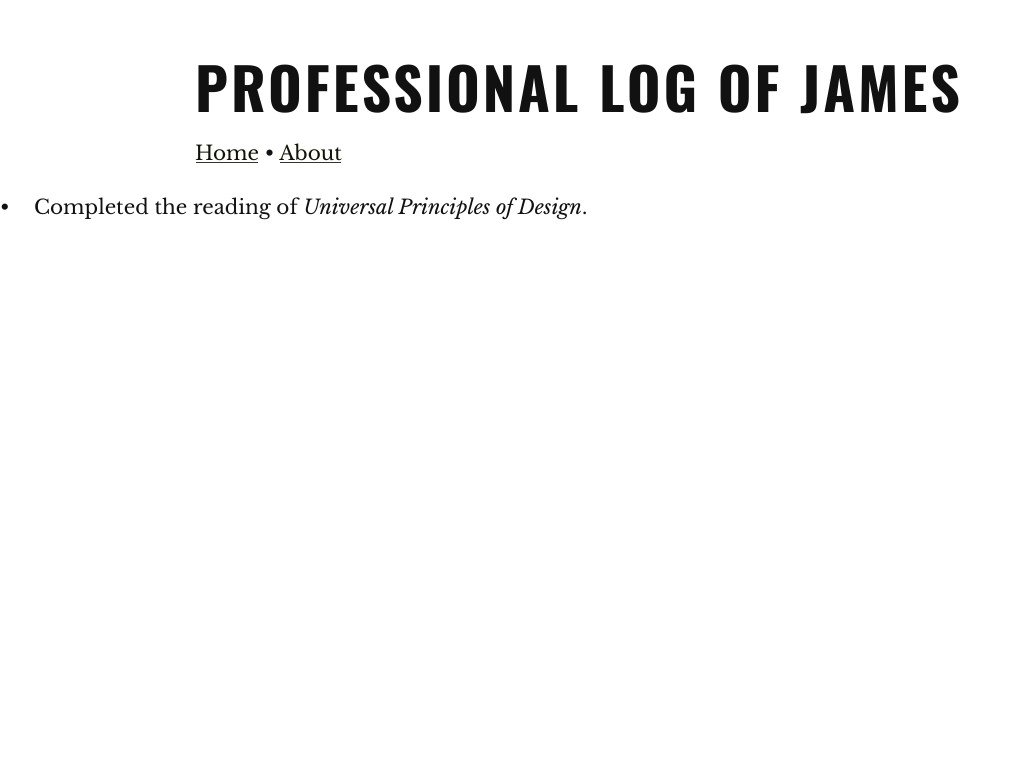
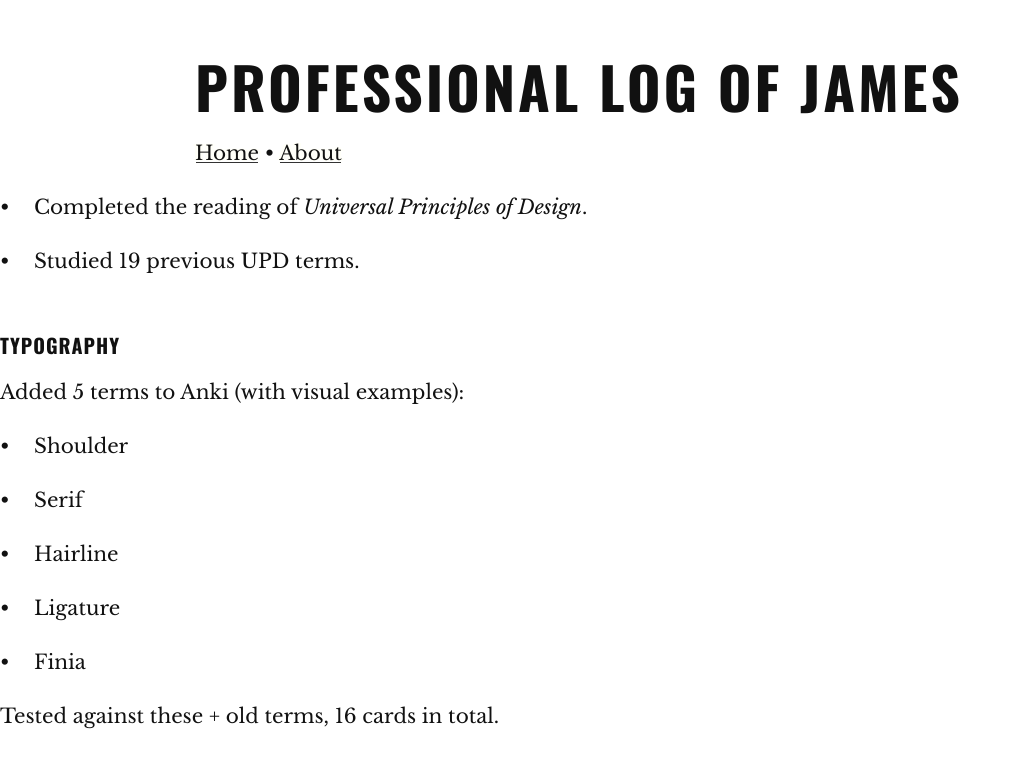
Before and after one commit to jpex/log, a Jekyll site: the page built from _posts/2017-12-06-34.md, in a window 1280 px wide. Shown: the top 768 px of the page, without its empty margins (0-1022 px from the left). Built offline with Jekyll 4.4.1, drawn with Linux system fonts in a browser that asks for light colours.

Commit message:
Update 2017-12-06-34.md

```diff
--- a/_posts/2017-12-06-34.md
+++ b/_posts/2017-12-06-34.md
@@ -3,3 +3,22 @@
 ---
 
 * Completed the reading of *Universal Principles of Design*.
+
+* Studied 19 previous UPD terms.
+
+
+### Typography
+
+Added 5 terms to Anki (with visual examples):
+
+* Shoulder
+
+* Serif
+
+* Hairline
+
+* Ligature
+
+* Finia
+
+Tested against these + old terms, 16 cards in total.
```
